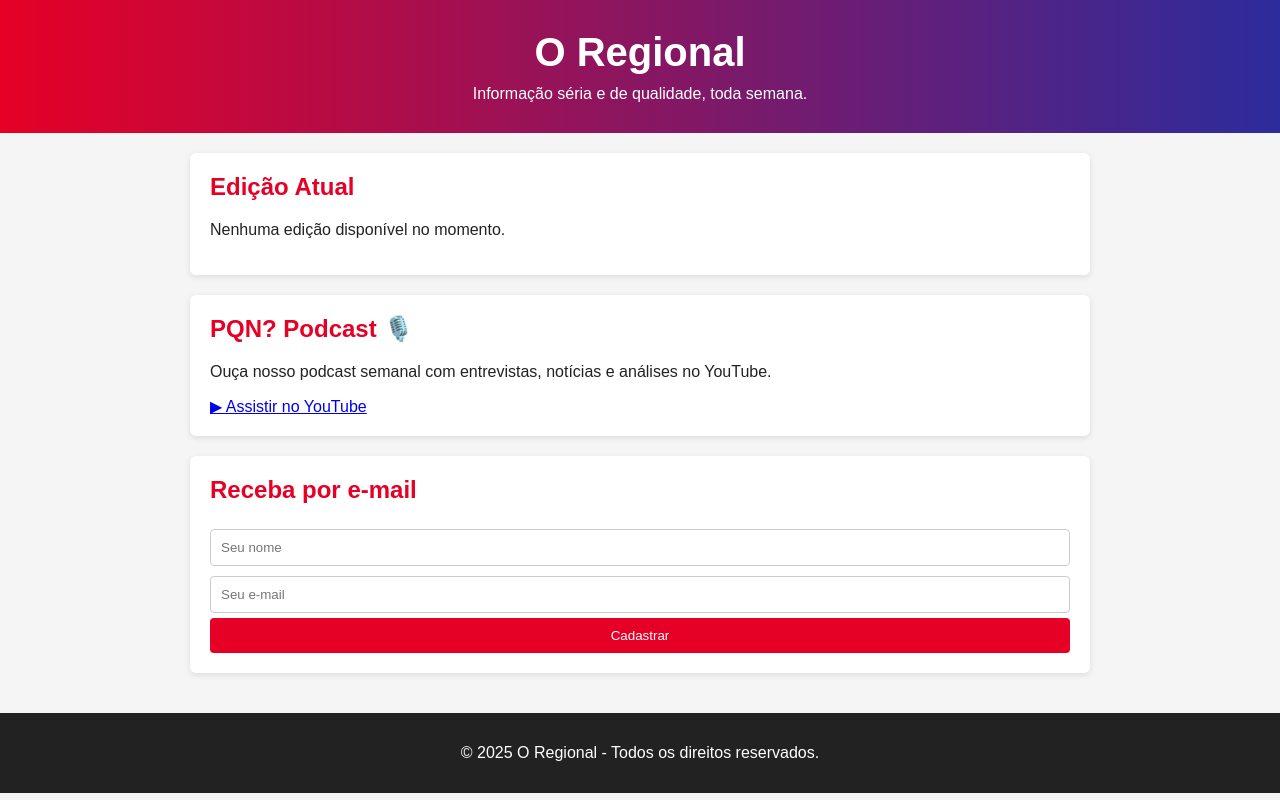
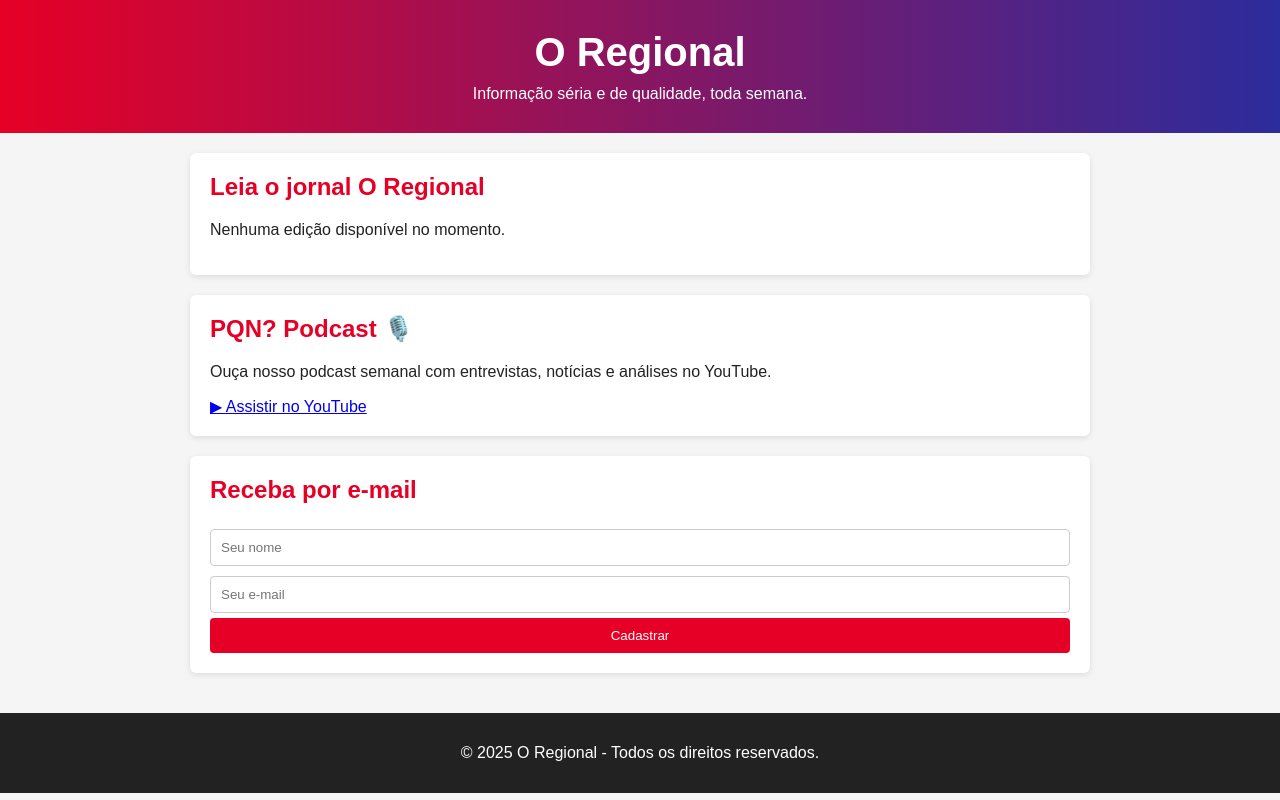
Before and after one commit to editorapgn9/jornal-oregional-frontend, a React (Vite) app: page / in a window 1280 px wide. Built offline with nearby package versions, Linux system fonts and the light colour scheme; no server answers.

Commit message:
Atualizações no frontend

```diff
--- a/src/App.jsx
+++ b/src/App.jsx
@@ -47,7 +47,7 @@ export default function App() {
       <main>
         {/* Leia o jornal O Regional */}
         <section className="Leia o jornal O Regional">
-          <h2>Edição Atual</h2>
+          <h2>Leia o jornal O Regional</h2>
           {edicoes.length > 0 ? (
             <a
               href={edicoes[edicoes.length - 1].link}
```
